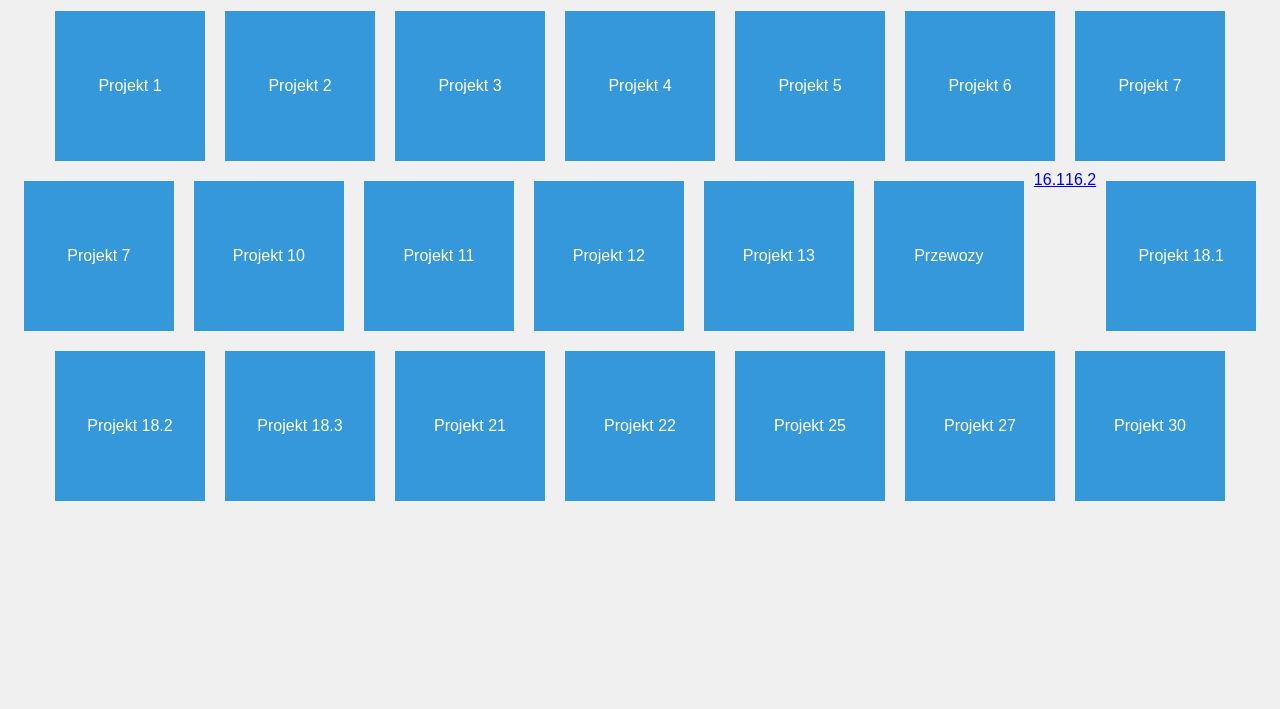
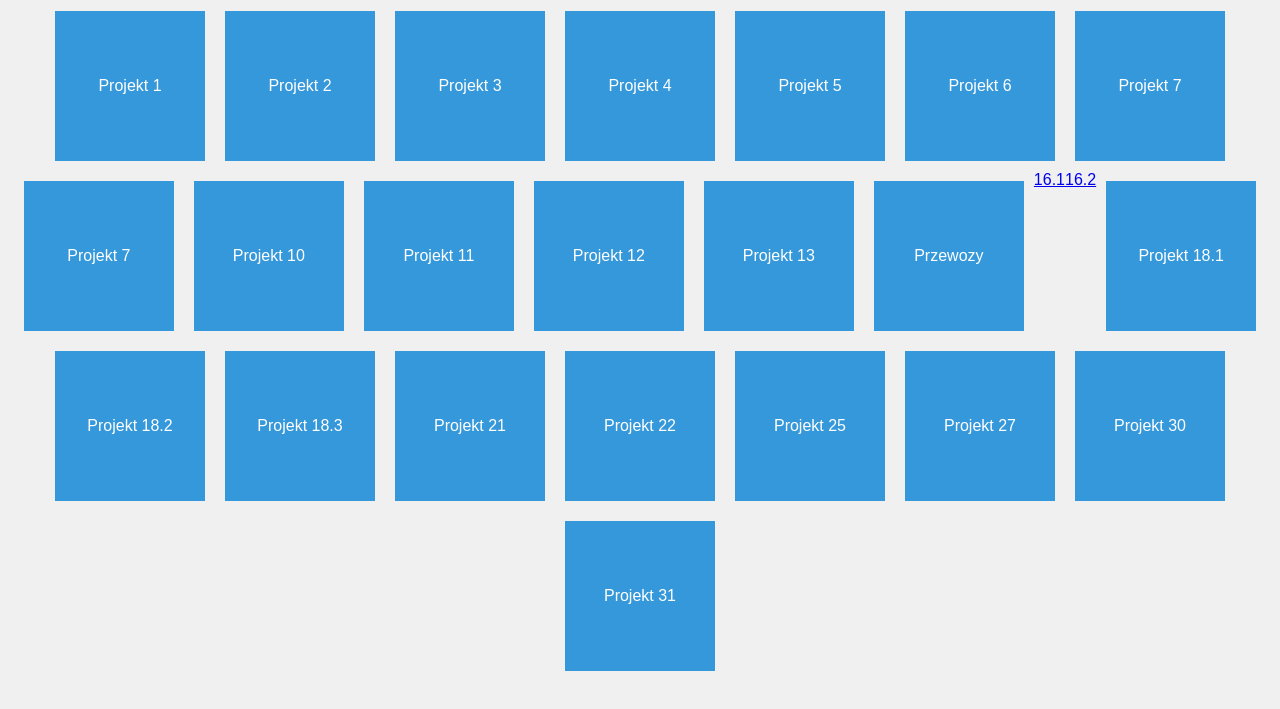
Before and after one commit to MarcinK83/marcink, a plain HTML site: page index.html in a window 1280 px wide. Shown: the part 79-788 px from the top of the page. Drawn offline with Linux system fonts and the light colour scheme.

Commit message:
Update index.html

```diff
--- a/index.html
+++ b/index.html
@@ -102,6 +102,10 @@
       <span>Projekt 30</span>
     </a>
 
+        <a href="https://marcink83.github.io/31/" class="tile">
+      <span>Projekt 31</span>
+    </a>
+
   </div>
 </body>
 </html>
```
